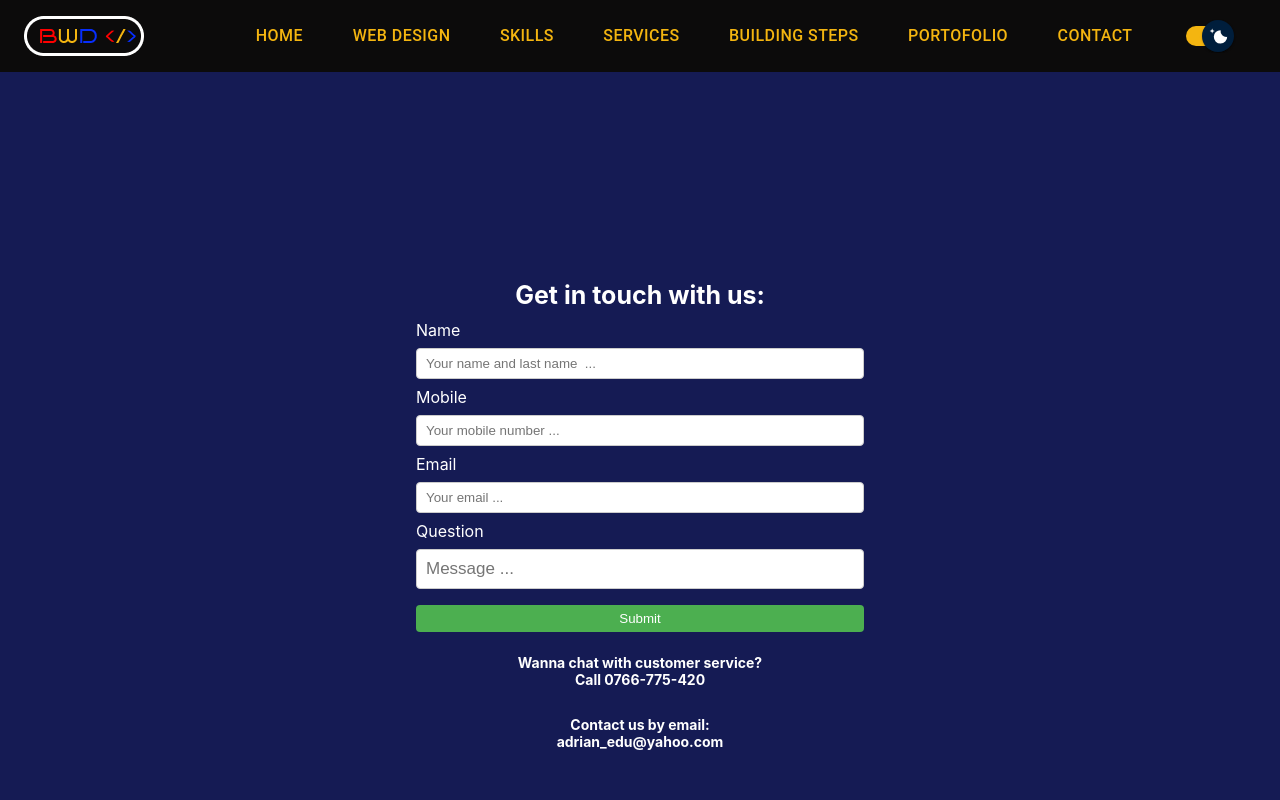
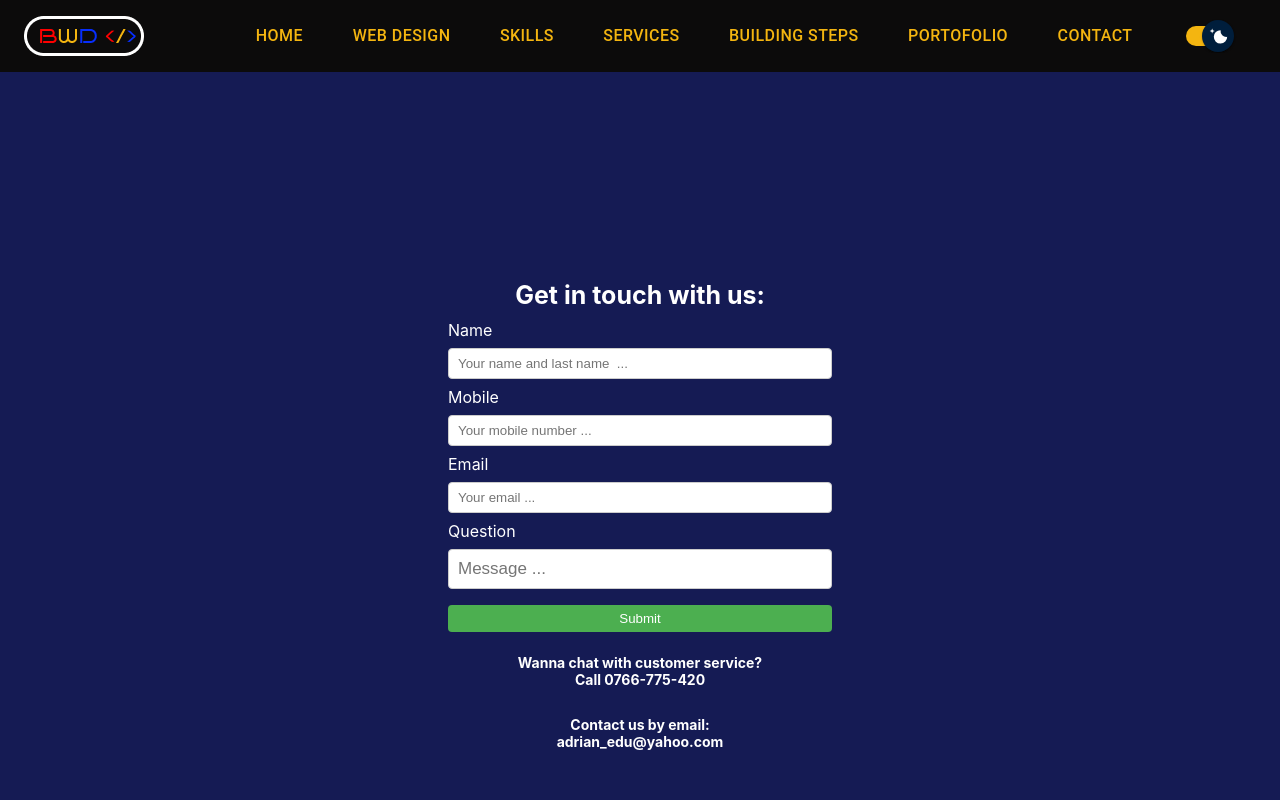
Before and after one commit to Adrian-Edu/best-web-design, a React (Create React App) app: page /Contact in a window 1280 px wide. Shown: the top 800 px of the page. Built offline with nearby package versions, Linux system fonts and the light colour scheme.

Commit message:
modificari sectiunea contac + home page

```diff
--- a/src/pages/contact/contactpage.css
+++ b/src/pages/contact/contactpage.css
@@ -9,7 +9,7 @@
 .container-contact > form {
   display: flex;
   flex-direction: column;
-  width: 30%;
+  width: 40%;
 }
 
 .contact-p {
@@ -20,7 +20,7 @@
 
 .container-contact > input[type="text"],
 select {
-  width: 30%;
+  width: 40%;
   padding: 18px 20px;
   margin: 8px 0;
   display: inline-block;
@@ -31,7 +31,7 @@ select {
 
 .container-contact > input[type="email"],
 select {
-  width: 30%;
+  width: 40%;
   padding: 18px 20px;
   margin: 8px 0;
   display: inline-block;
@@ -42,7 +42,7 @@ select {
 
 .container-contact > input[type="tel"],
 select {
-  width: 30%;
+  width: 40%;
   padding: 18px 20px;
   margin: 8px 0;
   display: inline-block;
@@ -52,7 +52,7 @@ select {
 }
 
 .container-contact > button {
-  width: 30%;
+  width: 40%;
   background-color: #4caf50;
   color: white;
   padding: 14px 20px;
@@ -71,14 +71,14 @@ select {
 }
 
 .contact-message {
-  width: 30%;
+  width: 40%;
   height: 120px;
   font-size: 17px;
 }
 
 label {
   display: inline-block;
-  width: 30%;
+  width: 40%;
   text-align: left;
 }
 
@@ -99,36 +99,36 @@ label {
   .container-contact > input[type="text"],
   select {
     padding: 10px 12px;
-    width: 40%;
+    width: 35%;
   }
 
   .container-contact > input[type="email"],
   select {
     padding: 10px 12px;
-    width: 40%;
+    width: 35%;
   }
 
   .container-contact > input[type="tel"],
   select {
     padding: 10px 12px;
-    width: 40%;
+    width: 35%;
   }
 
   .container-contact > button {
-    width: 40%;
+    width: 35%;
     padding: 10px 14px;
   }
 
   label {
     display: inline-block;
-    width: 40%;
+    width: 35%;
     text-align: left;
   }
   .contact-message {
-    width: 40%;
+    width: 35%;
   }
   .header-contact {
-    font-size: 30px;
+    font-size: 35%;
     margin: 50px 0 10px 0;
   }
   .contact-message {
@@ -143,33 +143,33 @@ label {
   .container-contact > input[type="text"],
   select {
     padding: 7px 9px;
-    width: 35%;
+    width: 30%;
   }
 
   .container-contact > input[type="email"],
   select {
     padding: 7px 9px;
-    width: 35%;
+    width: 30%;
   }
 
   .container-contact > input[type="tel"],
   select {
     padding: 7px 9px;
-    width: 35%;
+    width: 30%;
   }
 
   .container-contact > button {
-    width: 35%;
+    width: 30%;
     padding: 6px 10px;
   }
 
   label {
     display: inline-block;
-    width: 35%;
+    width: 30%;
     text-align: left;
   }
   .contact-message {
-    width: 35%;
+    width: 30%;
   }
   .header-contact {
     font-size: 25px;
--- a/src/pages/home/Home.css
+++ b/src/pages/home/Home.css
@@ -82,3 +82,13 @@ h2 {
     object-fit: contain;
   }
 }
+
+@media screen and (max-width: 350px) {
+  h2 {
+    font-size: 30px;
+  }
+  .remove-format-footer-home {
+    color: white;
+    font-size: 30px;
+  }
+}
```
